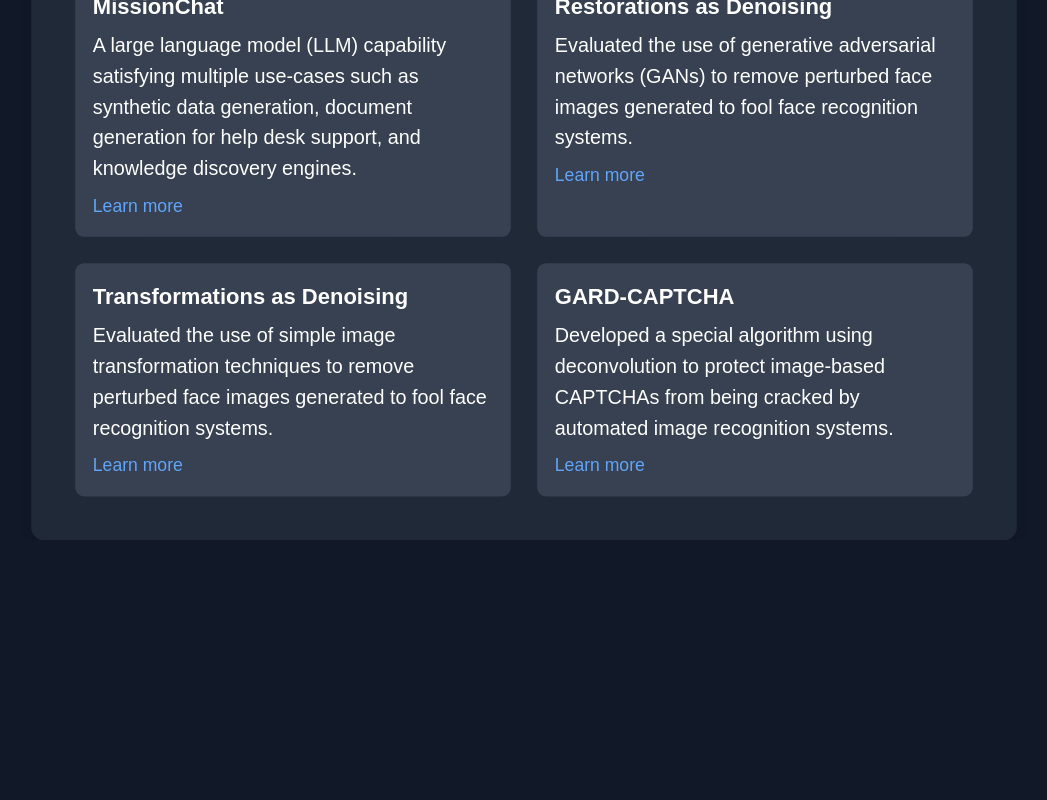
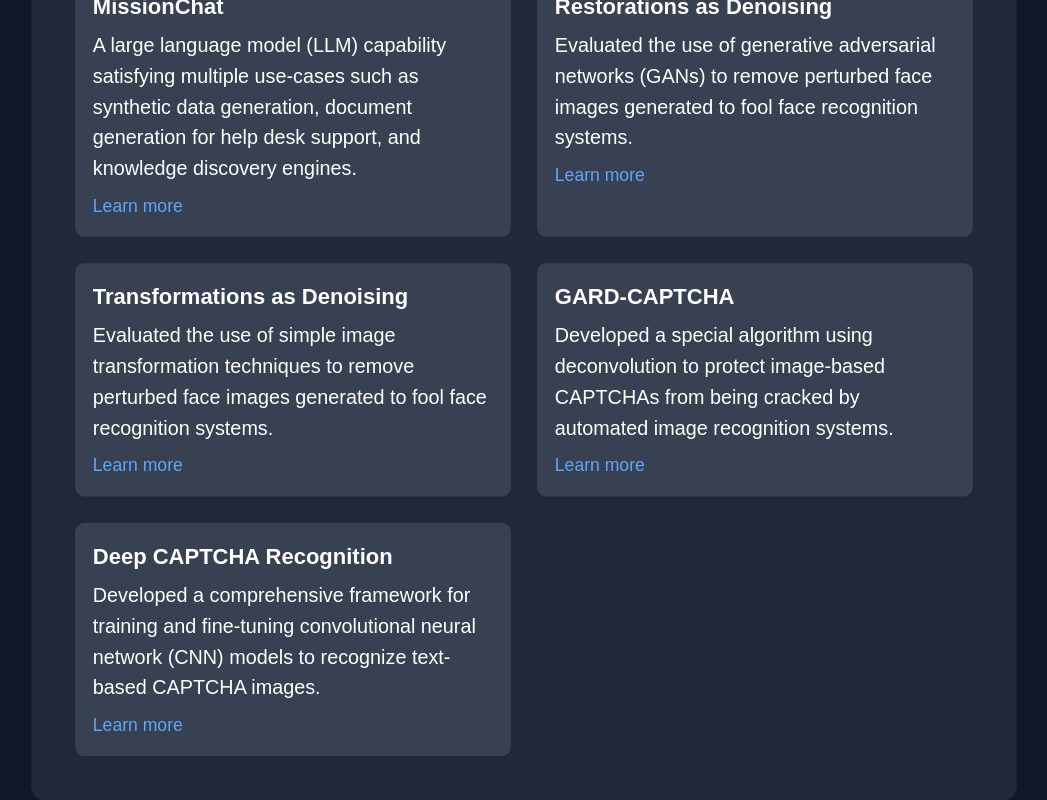
Before and after one commit to T-Visor/personal-website, a Next.js app: page /ai in a window 1280 px wide. Shown: the part 408-1208 px from the top of the page, without its empty margins (116-1163 px from the left). Before the commit the page ends 948 px from the top, so only its background shows below. Built offline with nearby package versions, Linux system fonts and the light colour scheme.

Commit message:
added hyperlinks to projects

```diff
--- a/src/app/ai/page.tsx
+++ b/src/app/ai/page.tsx
@@ -4,6 +4,7 @@
   id: number;
   title: string;
   description: string;
+  url: string;
 };
 
 const projectsData: Project[] = [
@@ -11,34 +12,45 @@
     id: 1,
     title: "MissionChat",
     description: "A large language model (LLM) capability satisfying multiple use-cases such as synthetic data generation, document generation for help desk support, and knowledge discovery engines.",
+    url: ""
   },
   {
     id: 2,
     title: "Restorations as Denoising",
     description: "Evaluated the use of generative adversarial networks (GANs) to remove perturbed face images generated to fool face recognition systems.",
+    url: "https://ieeexplore.ieee.org/document/10197680"
   },
   {
     id: 3,
     title: "Transformations as Denoising",
     description: "Evaluated the use of simple image transformation techniques to remove perturbed face images generated to fool face recognition systems.",
+    url: "https://ieeexplore.ieee.org/document/9925338"
   },
   {
     id: 4,
     title: "GARD-CAPTCHA",
     description: "Developed a special algorithm using deconvolution to protect image-based CAPTCHAs from being cracked by automated image recognition systems.",
-  }
+    url: "https://link.springer.com/chapter/10.1007/978-3-031-09145-2_2"
+  },
+  {
+    id: 5,
+    title: "Deep CAPTCHA Recognition",
+    description: "Developed a comprehensive framework for training and fine-tuning convolutional neural network (CNN) models to recognize text-based CAPTCHA images.",
+    url: "https://ieeexplore.ieee.org/document/9798233"
+  },
 ];
 
 type ProjectCardProps = {
   title: string;
   description: string;
+  url: string;
 };
 
-const ProjectCard: React.FC<ProjectCardProps> = ({ title, description }) => (
+const ProjectCard: React.FC<ProjectCardProps> = ({ title, description, url }) => (
   <div className="bg-gray-700 p-4 rounded-lg">
     <h3 className="text-xl font-semibold mb-2">{title}</h3>
     <p className="text-lg mb-2">{description}</p>
-    <a href="#" className="text-blue-400 hover:underline">Learn more</a>
+    <a href={url} target="_blank" className="text-blue-400 hover:underline">Learn more</a>
   </div>
 );
 
@@ -51,6 +63,7 @@
           key={project.id}
           title={project.title}
           description={project.description}
+          url={project.url}
         />
       ))}
     </div>
```
